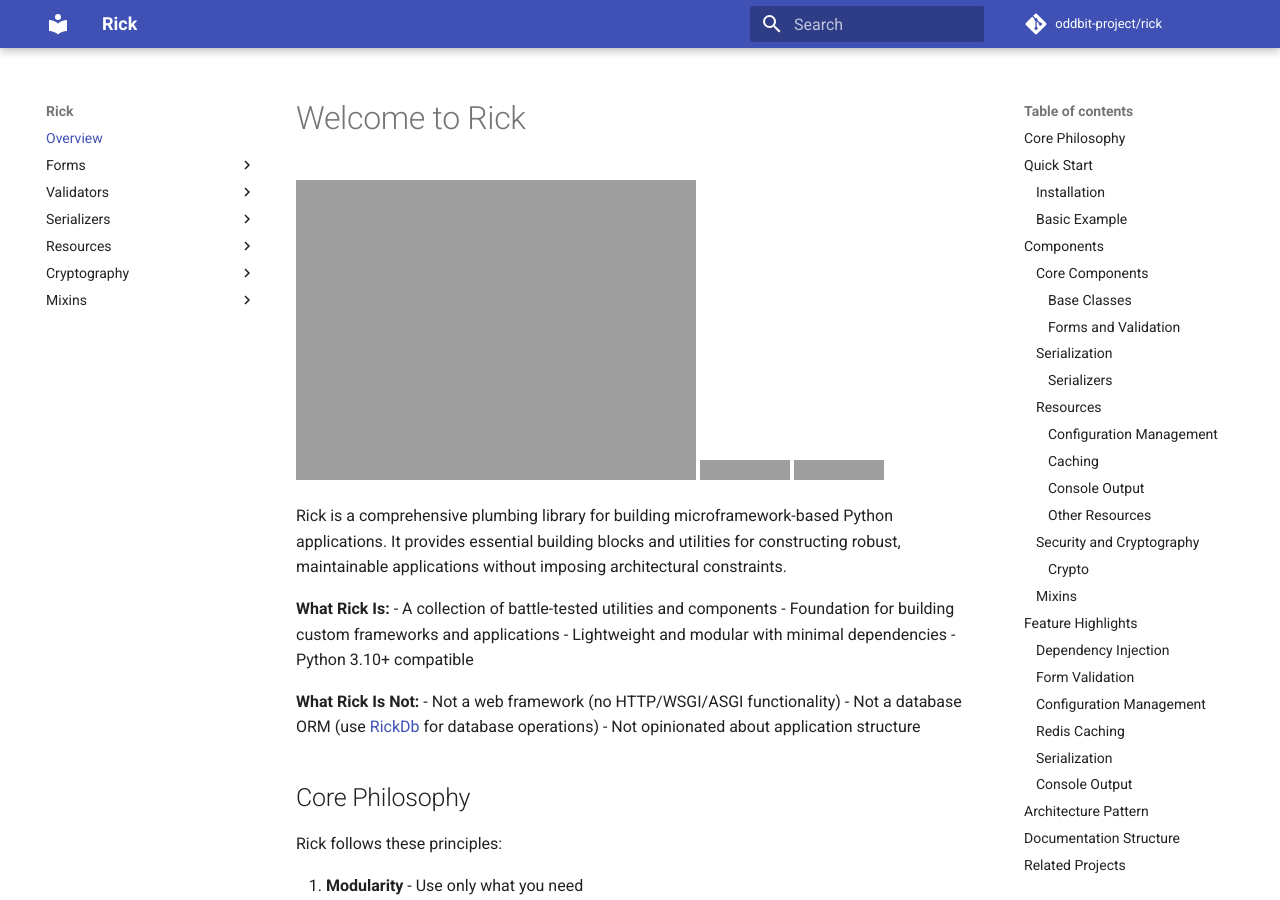
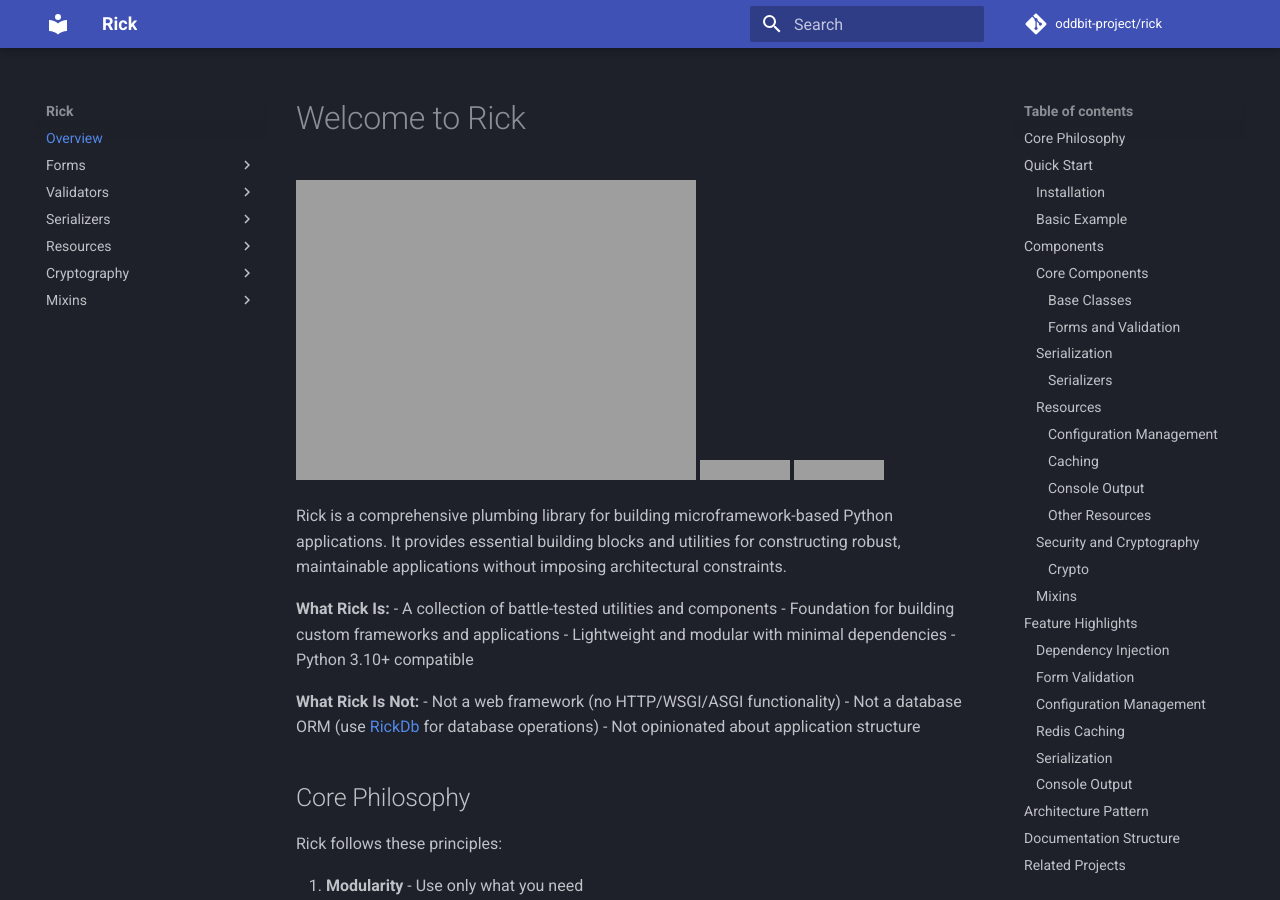
Before and after one commit to oddbit-project/rick, an MkDocs documentation site: the page built from docs/index.md, in a window 1280 px wide and 900 px high. Built offline with MkDocs 1.6.1 and Material for MkDocs 9.7.7, drawn with Linux system fonts in a browser that asks for light colours; comment, search, counter and statistics services are not loaded; grey boxes are pictures that could not be loaded.

Commit message:
switch docs to dark theme

```diff
--- a/mkdocs.yml
+++ b/mkdocs.yml
@@ -7,6 +7,10 @@
 
 theme:
   name: material
+  palette:
+    scheme: slate
+    primary: indigo
+    accent: indigo
 
 nav:
 - Overview: index.md
```
